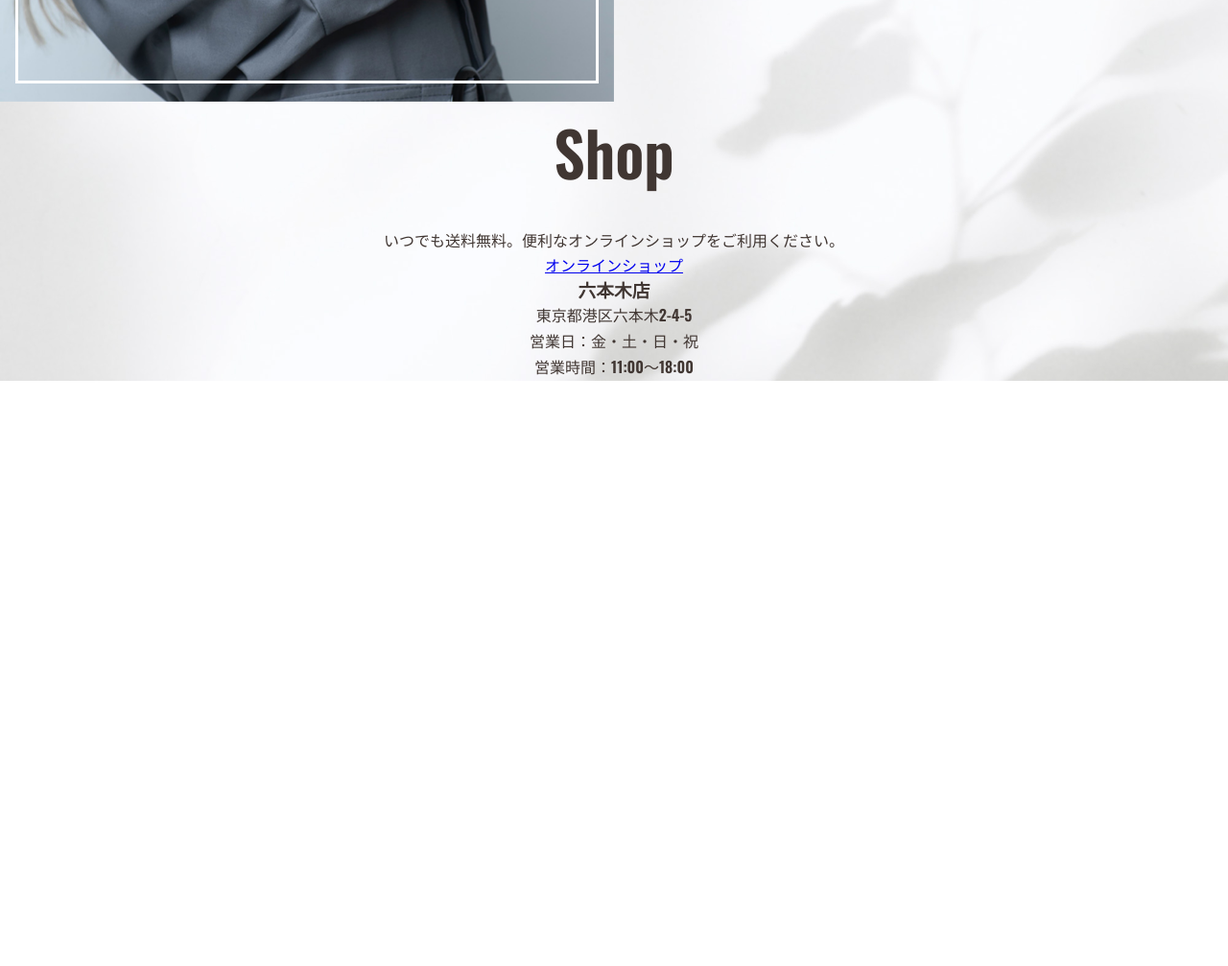
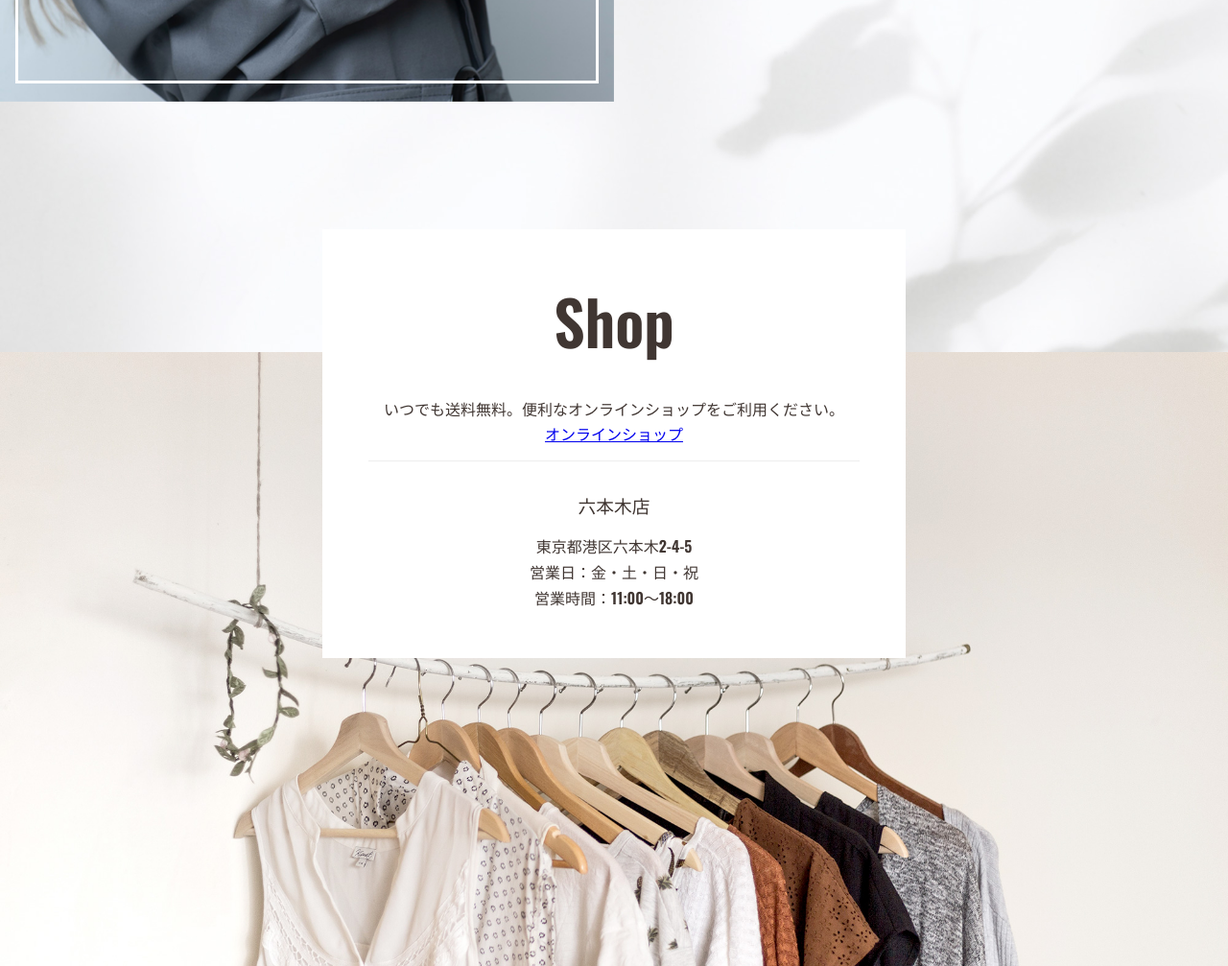
Before and after one commit to kakashi397/WCBFashionCollection, a website: page index.html in a window 1280 px wide. Shown: the part 3222-4229 px from the top of the page at 96% size. Before the commit the page ends 3619 px from the top, so only its background shows below. Drawn offline with nearby package versions, Linux system fonts and the light colour scheme; some packages are replaced by stand-ins of ours; files that its build step writes are made by us from their sources.

Commit message:
store完成

```diff
--- a/index.html
+++ b/index.html
@@ -80,7 +80,7 @@
       <a href="#" class="p-shop__btn c-btn c-fadein js-fadein">オンラインショップ</a><!-- /.p-shop__btn c-btn js-fadein -->
 
       <div class="p-shop__store">
-        <h3 class="p-shop__srore-name c-fadein js-fadein">六本木店</h3><!-- /.p-shop__srore-name -->
+        <h3 class="p-shop__store-name c-fadein js-fadein">六本木店</h3><!-- /.p-shop__srore-name -->
         <p class="p-shop__store-info c-fadein  js-fadein">
           東京都港区六本木2-4-5<br>
           営業日：金・土・日・祝<br>
--- /dev/null
+++ b/sass/object/project/_shop.scss
@@ -0,0 +1,24 @@
+@use "../../foundation/variables" as v;
+
+/* shop */
+.p-shop {
+  background: url('../../../images/bg-shop.jpg') no-repeat center top / cover;
+  margin-top: 16rem;
+  position: relative;
+  height: 40rem;
+  &__content {
+    background: v.$white;
+    padding: 3rem;
+    position: absolute;
+    top: -8rem;
+    width: 90vw;
+    left: 0;
+    right: 0;
+  }
+  &__store-name {
+    margin: 1rem 0;
+    padding-top: 2rem;
+    font-weight: normal;
+    border-top: 1px solid v.$light-grey;
+  }
+}
--- a/sass/style.scss
+++ b/sass/style.scss
@@ -8,3 +8,4 @@
 @use "./object/project/hero";
 @use "./object/project/concept";
 @use "./object/project/gallery";
+@use "./object/project/shop";
```
